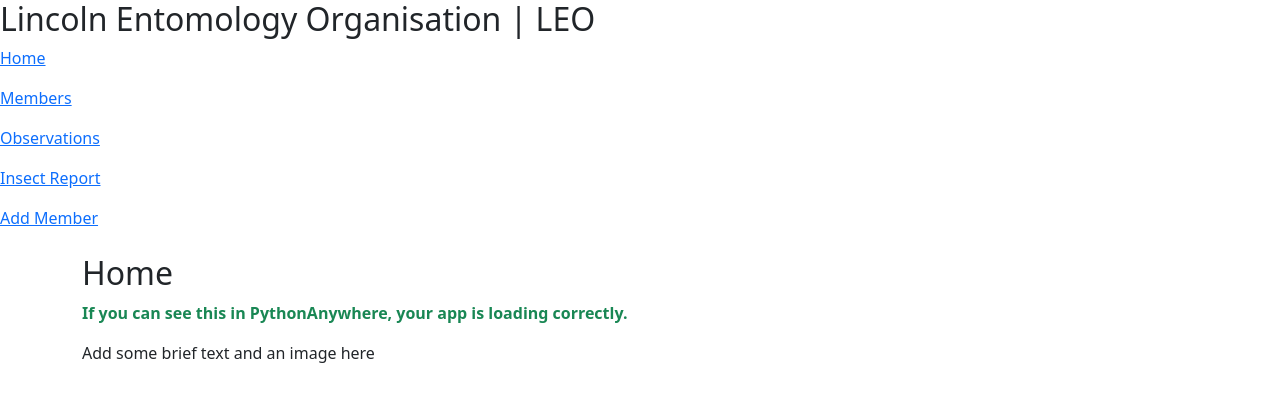
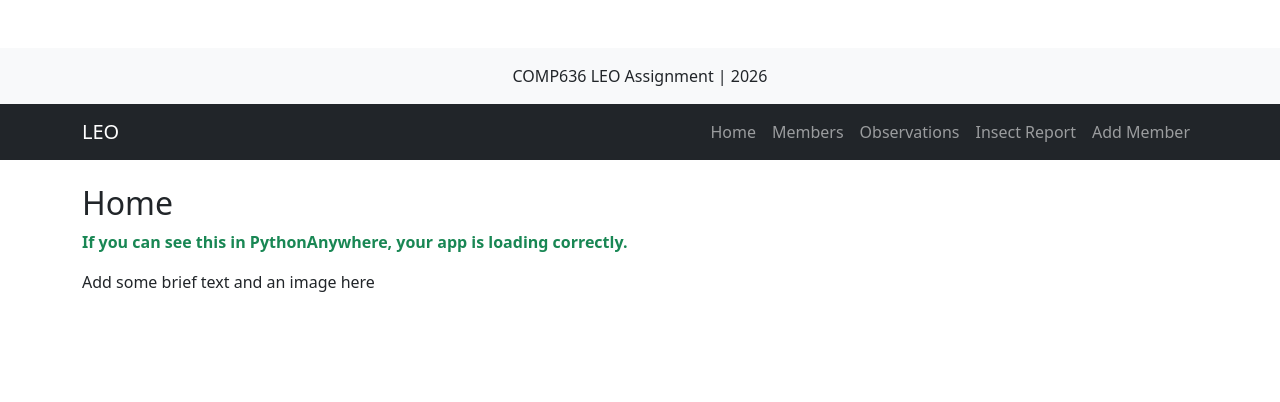
Before and after one commit to mannadey13/Final-exam-Leo, a Flask app: page / in a window 1280 px wide. Shown: the top 402 px of the page. Run offline with Flask 3, Linux system fonts and the light colour scheme; some libraries are stand-ins or nearby versions.

Commit message:
Bootstrap styling improvements

```diff
--- a/leo/templates/base.html
+++ b/leo/templates/base.html
@@ -6,17 +6,26 @@
       <!-- CSS only -->
       <link href="https://cdn.jsdelivr.net/npm/bootstrap@5.3.8/dist/css/bootstrap.min.css" rel="stylesheet" integrity="sha384-sRIl4kxILFvY47J16cr9ZwB07vP4J8+LH7qKQnuqkuIAvNWLzeN8tE5YBujZqJLB" crossorigin="anonymous">
   </head>
-
+    <footer class="bg-light text-center p-3 mt-5">
+       COMP636 LEO Assignment | 2026
+</footer>
   <body>
 
-    <nav>
-      <h2>Lincoln Entomology Organisation | LEO</h2>
-      <p><a href="{{url_for('home')}}">Home</a></p>
-      <p><a href="{{url_for('members_list')}}">Members</a></p>
-      <p><a href="{{url_for('observation_list')}}">Observations</a></p>
-      <p><a href="{{ url_for('insect_report') }}">Insect Report</a></p>
-      <p><a href="{{url_for('add_member')}}">Add Member</a></p>
-    </nav>
+    <nav class="navbar navbar-expand-lg navbar-dark bg-dark">
+  <div class="container">
+    <a class="navbar-brand" href="{{ url_for('home') }}">
+      LEO
+    </a>
+
+    <div class="navbar-nav">
+      <a class="nav-link" href="{{ url_for('home') }}">Home</a>
+      <a class="nav-link" href="{{ url_for('members_list') }}">Members</a>
+      <a class="nav-link" href="{{ url_for('observation_list') }}">Observations</a>
+      <a class="nav-link" href="{{ url_for('insect_report') }}">Insect Report</a>
+      <a class="nav-link" href="{{ url_for('add_member') }}">Add Member</a>
+    </div>
+  </div>
+</nav>
 
 
     <div class="container my-4">
```
